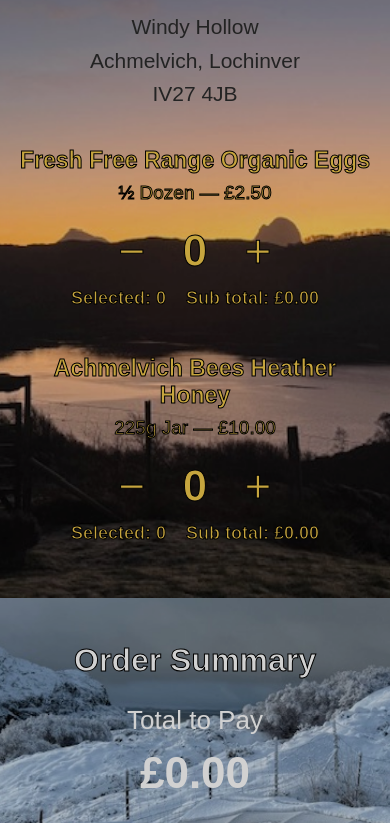
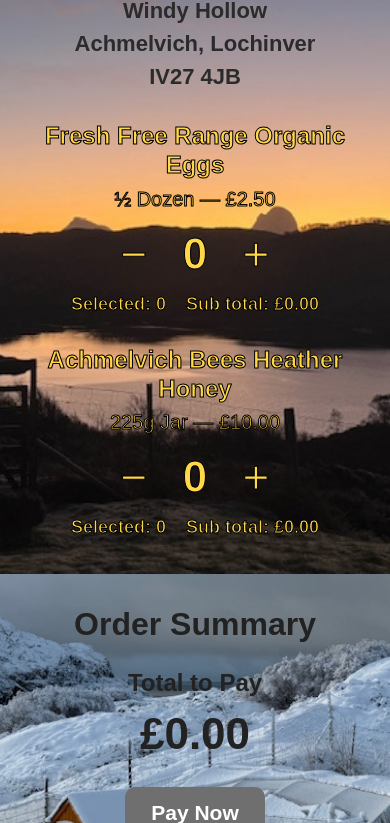
Before and after one commit to Admiral2022/lochroeproduce, a plain HTML site: page index.html in a window 390 px wide. Shown: the part 97-920 px from the top of the page. Drawn offline with Linux system fonts and the light colour scheme.

Commit message:
Update 23 index.html

```diff
--- a/index.html
+++ b/index.html
@@ -6,7 +6,6 @@
 <title>Fresh Croft Produce</title>
 
 <style>
-
 *{
   box-sizing:border-box;
 }
@@ -18,108 +17,125 @@ padding:0;
 
 body{
   font-family:Arial, Helvetica, sans-serif;
-color:#ffffff;
+  background:#111;
+  color:#fff;
   text-align:center;
-background:#111111;
 }
 
-/* sections */
-
 .section{
-padding:60px 20px;
   background-size:cover;
   background-position:center;
   background-repeat:no-repeat;
-filter:brightness(0.82);
+  position:relative;
 }
 
 .top-section{
   background-image:url("sunrise.jpg");
+  min-height:100vh;
+  padding:34px 20px 44px;
 }
 
 .bottom-section{
   background-image:url("snowy.jpg");
+  min-height:88vh;
+  padding:44px 20px 50px;
 }
 
-.container{
+.wrap{
   max-width:1200px;
   margin:0 auto;
+  position:relative;
 }
 
-/* title */
+/* TOP SECTION */
+
+.top-layout{
+  min-height:calc(100vh - 78px);
+  display:grid;
+  grid-template-columns:1fr 1fr;
+  grid-template-rows:auto auto 1fr auto;
+  gap:0 36px;
+  align-items:start;
+}
 
 .title{
-font-size:56px;
+  grid-column:1 / 3;
+  margin:0;
+  padding-top:18px;
+  font-size:54px;
   font-weight:700;
-margin:0 0 24px;
   color:#ffffff;
   -webkit-text-stroke:1px #000;
 }
 
-/* address */
-
 .address{
-font-size:28px;
-line-height:1.6;
-margin:0 0 48px;
+  grid-column:1 / 3;
+  margin:24px 0 0;
+  font-size:30px;
+  font-weight:600;
+  line-height:1.55;
   color:#2b2b2b;
 }
 
-/* products */
-
-.products{
-display:flex;
-justify-content:center;
-align-items:flex-start;
-gap:90px;
-flex-wrap:wrap;
+.spacer{
+  grid-column:1 / 3;
+  min-height:220px;
 }
 
 .product{
-width:420px;
-max-width:100%;
-margin-bottom:10px;
+  align-self:end;
+  max-width:460px;
 }
 
-/* selection text */
+.product-left{
+  justify-self:start;
+  text-align:left;
+}
+
+.product-right{
+  justify-self:end;
+  text-align:right;
+}
 
 .product-name,
 .product-price,
 .counter-symbol,
 .qty,
 .line-info{
-color:#F2C94C;
+  color:#FFD84A;
   -webkit-text-stroke:1px #000;
 }
-
-/* product name */
 
 .product-name{
   font-size:30px;
   font-weight:700;
   margin-bottom:8px;
+  line-height:1.22;
 }
-
-/* price */
 
 .product-price{
   font-size:24px;
-margin-bottom:26px;
+  margin-bottom:24px;
 }
-
-/* counter */
 
 .counter-row{
   display:flex;
-justify-content:center;
   align-items:center;
-gap:34px;
+  gap:28px;
+}
+
+.product-left .counter-row{
+  justify-content:flex-start;
+}
+
+.product-right .counter-row{
+  justify-content:flex-end;
 }
 
 .counter-symbol{
   display:inline-block;
-min-width:36px;
-font-size:58px;
+  min-width:34px;
+  font-size:56px;
   font-weight:400;
   line-height:1;
   cursor:pointer;
@@ -127,12 +143,12 @@ user-select:none;
 }
 
 .counter-symbol:hover{
-opacity:0.8;
+  opacity:0.78;
 }
 
 .qty{
-min-width:56px;
-font-size:58px;
+  min-width:48px;
+  font-size:56px;
   font-weight:700;
 }
 
@@ -140,20 +156,29 @@ font-weight:700;
   margin-top:12px;
   font-size:22px;
   font-weight:700;
+  line-height:1.45;
 }
 
-/* summary */
+/* BOTTOM SECTION */
+
+.summary-wrap{
+  max-width:900px;
+  margin:0 auto;
+  color:#222222;
+}
 
 .summary-title{
-font-size:48px;
+  margin:0 0 24px;
+  font-size:46px;
   font-weight:700;
-margin:0 0 26px;
--webkit-text-stroke:1px #000;
+  color:#222222;
 }
 
 .summary-line{
   font-size:30px;
+  font-weight:600;
   margin-bottom:12px;
+  color:#222222;
 }
 
 .hidden{
@@ -161,21 +186,22 @@ display:none;
 }
 
 .grand-total-label{
-font-size:34px;
-margin-top:24px;
+  margin-top:26px;
+  font-size:32px;
+  font-weight:600;
+  color:#222222;
 }
 
 .grand-total{
-font-size:64px;
+  font-size:62px;
   font-weight:700;
   margin:12px 0 28px;
+  color:#222222;
 }
 
 .grand-total.ready{
-color:#FF8C32;
+  color:#6F42C1;
 }
-
-/* pay button */
 
 .pay-btn{
   border:none;
@@ -199,78 +225,161 @@ cursor:not-allowed;
   box-shadow:none;
 }
 
-/* amber message */
-
 .below-pay-note{
   margin-top:16px;
   font-size:22px;
   font-weight:700;
-color:#FBBF24;
+  color:#6F42C1;
 }
-
-/* instructions */
 
 .instructions{
   margin-top:28px;
   font-size:26px;
   font-weight:700;
   line-height:1.5;
+  color:#222222;
 }
 
-@media (max-width:900px){
+/* RESPONSIVE */
 
-.title{font-size:44px}
-.address{font-size:24px}
-.products{gap:50px}
-.product-name{font-size:26px}
-.product-price{font-size:22px}
-.summary-title{font-size:40px}
-.grand-total{font-size:54px}
-.instructions{font-size:24px}
-
+@media (max-width: 900px){
+  .top-layout{
+    grid-template-columns:1fr;
+    grid-template-rows:auto auto auto auto auto;
+    min-height:auto;
   }
 
-@media (max-width:600px){
-
-.section{padding:44px 16px}
-
-.title{font-size:34px}
-.address{font-size:21px;margin-bottom:36px}
-.products{gap:36px}
-.product{width:100%}
-
-.product-name{font-size:23px}
-.product-price{font-size:19px;margin-bottom:22px}
-
-.counter-row{gap:24px}
-
-.counter-symbol{font-size:46px}
-.qty{font-size:44px;min-width:42px}
-
-.line-info{font-size:18px}
-
-.summary-title{font-size:32px}
-.summary-line{font-size:22px}
-
-.grand-total-label{font-size:26px}
-.grand-total{font-size:44px}
-
-.pay-btn{font-size:21px;padding:14px 26px}
-
-.below-pay-note{font-size:18px}
-
-.instructions{font-size:21px}
-
+  .title{
+    grid-column:1;
+    font-size:42px;
+    padding-top:8px;
   }
 
+  .address{
+    grid-column:1;
+    font-size:25px;
+    margin-top:18px;
+  }
+
+  .spacer{
+    display:none;
+  }
+
+  .product{
+    max-width:100%;
+    margin-top:34px;
+  }
+
+  .product-left,
+  .product-right{
+    justify-self:center;
+    text-align:center;
+  }
+
+  .product-left .counter-row,
+  .product-right .counter-row{
+    justify-content:center;
+  }
+
+  .summary-title{
+    font-size:38px;
+  }
+
+  .grand-total{
+    font-size:52px;
+  }
+
+  .instructions{
+    font-size:23px;
+  }
+}
+
+@media (max-width: 600px){
+  .top-section{
+    min-height:auto;
+    padding:26px 16px 34px;
+  }
+
+  .bottom-section{
+    min-height:auto;
+    padding:32px 16px 40px;
+  }
+
+  .title{
+    font-size:34px;
+  }
+
+  .address{
+    font-size:22px;
+    line-height:1.5;
+  }
+
+  .product{
+    margin-top:28px;
+  }
+
+  .product-name{
+    font-size:24px;
+  }
+
+  .product-price{
+    font-size:20px;
+    margin-bottom:18px;
+  }
+
+  .counter-row{
+    gap:24px;
+  }
+
+  .counter-symbol{
+    font-size:46px;
+  }
+
+  .qty{
+    font-size:44px;
+    min-width:40px;
+  }
+
+  .line-info{
+    font-size:18px;
+  }
+
+  .summary-title{
+    font-size:32px;
+  }
+
+  .summary-line{
+    font-size:22px;
+  }
+
+  .grand-total-label{
+    font-size:24px;
+  }
+
+  .grand-total{
+    font-size:44px;
+  }
+
+  .pay-btn{
+    font-size:21px;
+    padding:14px 26px;
+  }
+
+  .below-pay-note{
+    font-size:18px;
+  }
+
+  .instructions{
+    font-size:21px;
+  }
+}
 </style>
 </head>
 
 <body>
 
 <section class="section top-section">
-
-<div class="container">
+  <div class="wrap top-layout">
 
     <h1 class="title">Fresh Croft Produce</h1>
 
@@ -280,10 +389,9 @@ Achmelvich, Lochinver<br>
       IV27 4JB
     </div>
 
-<div class="products">
+    <div class="spacer"></div>
 
-<div class="product">
-
+    <div class="product product-left">
       <div class="product-name">Fresh Free Range Organic Eggs</div>
       <div class="product-price">½ Dozen — £2.50</div>
 
@@ -298,11 +406,9 @@ IV27 4JB
         &nbsp;&nbsp;
         <span id="eggsSubtotal">Sub total: £0.00</span>
       </div>
-
     </div>
 
-<div class="product">
-
+    <div class="product product-right">
       <div class="product-name">Achmelvich Bees Heather Honey</div>
       <div class="product-price">225g Jar — £10.00</div>
 
@@ -317,18 +423,13 @@ IV27 4JB
         &nbsp;&nbsp;
         <span id="honeySubtotal">Sub total: £0.00</span>
       </div>
-
     </div>
 
   </div>
-
-</div>
-
 </section>
 
 <section class="section bottom-section">
-
-<div class="container">
+  <div class="summary-wrap">
 
     <h2 class="summary-title">Order Summary</h2>
 
@@ -350,11 +451,9 @@ Enter the code on the keypad to open the produce box.
     </div>
 
   </div>
-
 </section>
 
 <script>
-
 let eggs = 0;
 let honey = 0;
 
@@ -362,21 +461,18 @@ const eggPrice = 2.50;
 const honeyPrice = 10.00;
 
 function changeQty(item, amount){
-
-if(item==="eggs"){
+  if(item === "eggs"){
     eggs = Math.max(0, eggs + amount);
   }
 
-if(item==="honey"){
+  if(item === "honey"){
     honey = Math.max(0, honey + amount);
   }
 
   updateDisplay();
-
 }
 
 function updateDisplay(){
-
   const eggsTotal = eggs * eggPrice;
   const honeyTotal = honey * honeyPrice;
   const total = eggsTotal + honeyTotal;
@@ -399,31 +495,28 @@ const payBtn = document.getElementById("payBtn");
   summaryEggs.textContent = "Eggs: £" + eggsTotal.toFixed(2);
   summaryHoney.textContent = "Honey: £" + honeyTotal.toFixed(2);
 
-summaryEggs.classList.toggle("hidden", eggs===0);
-summaryHoney.classList.toggle("hidden", honey===0);
+  summaryEggs.classList.toggle("hidden", eggs === 0);
+  summaryHoney.classList.toggle("hidden", honey === 0);
 
   grandTotal.textContent = "£" + total.toFixed(2);
-payBtn.disabled = total===0;
+  payBtn.disabled = total === 0;
 
-if(total===0){
+  if(total === 0){
     grandTotal.classList.remove("ready");
     belowPayNote.classList.remove("hidden");
-}
-else{
+  } else {
     grandTotal.classList.add("ready");
     belowPayNote.classList.add("hidden");
   }
-
 }
 
-document.querySelectorAll(".counter-symbol").forEach(btn=>{
-btn.addEventListener("click",()=>{
-changeQty(btn.dataset.item,Number(btn.dataset.change))
-})
-})
+document.querySelectorAll(".counter-symbol").forEach(btn => {
+  btn.addEventListener("click", () => {
+    changeQty(btn.dataset.item, Number(btn.dataset.change));
+  });
+});
 
 updateDisplay();
-
 </script>
 
 </body>
```
Lines whose indentation alone changed are shown as unchanged.
